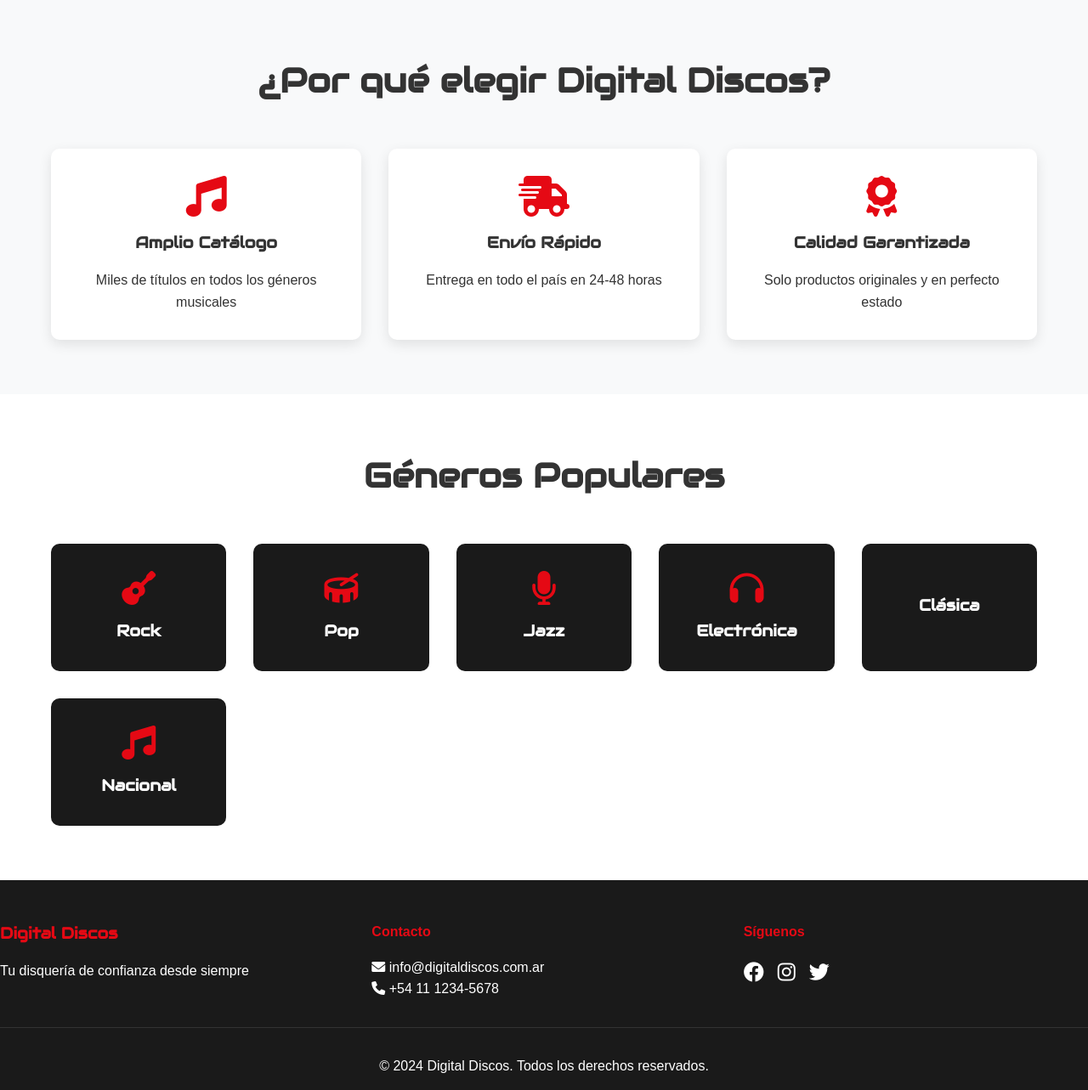
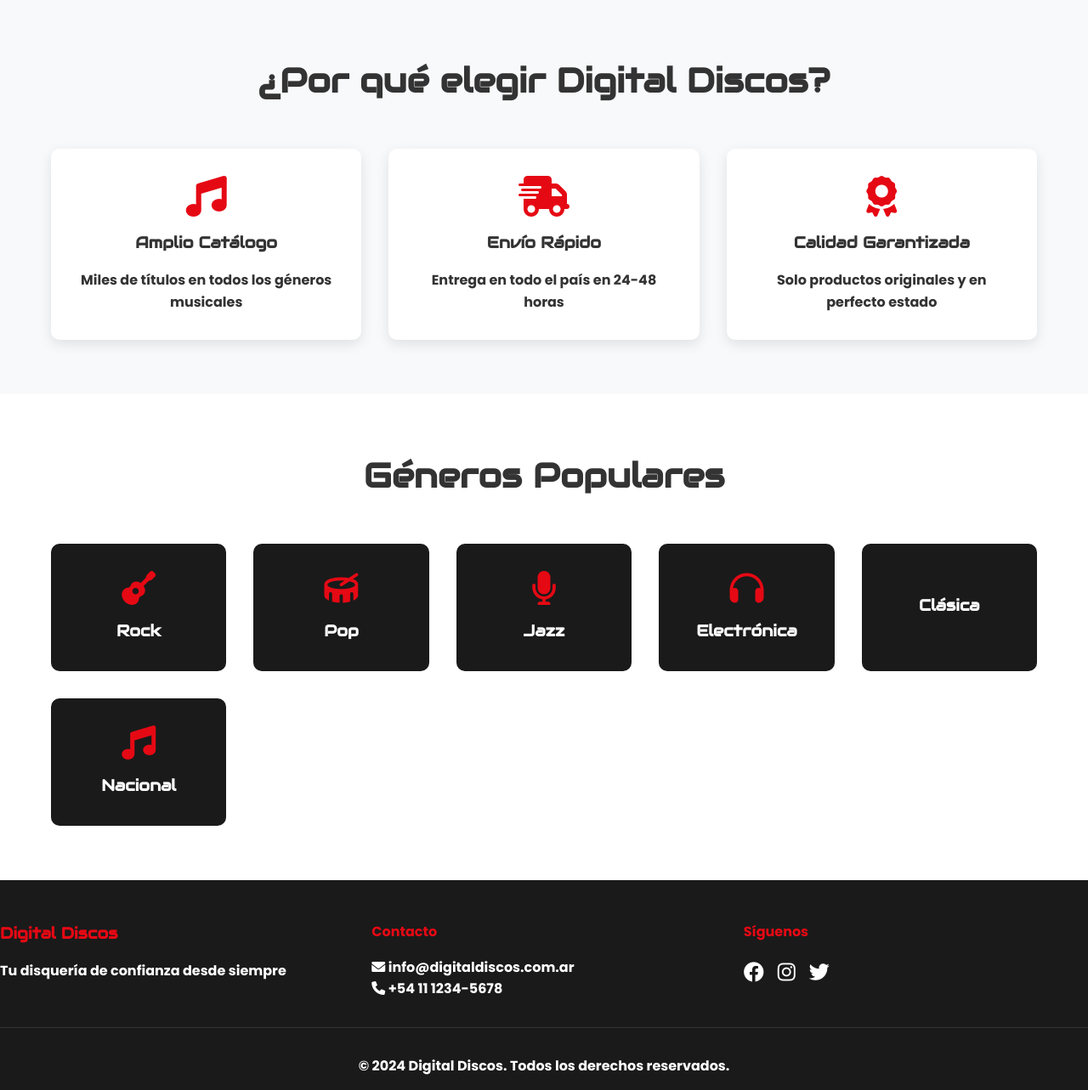
Before and after one commit to nicolaskass/DDLP-web-publica, a Flask app: page / in a window 1280 px wide. Shown: the part 801-2084 px from the top of the page at 85% size. Run offline with Flask 3, Linux system fonts and the light colour scheme; some web fonts are replaced.

Commit message:
Assistant checkpoint: Replace Gilroy with Poppins Bold font
Assistant generated file changes:
- static/css/style.css: Replace Gilroy with Poppins Bold from Google Fonts, Update body font to use Poppins

---

User prompt:

creo que en vez de gilroy bold poppins bold es similar, no?

Replit-Commit-Author: Assistant
Replit-Commit-Session-Id: 1ce53089-4517-456e-a14a-c71533c11ec8

```diff
--- a/static/css/style.css
+++ b/static/css/style.css
@@ -1,14 +1,5 @@
 
-@import url('https://fonts.googleapis.com/css2?family=Audiowide&display=swap');
-
-/* Gilroy font - you can upload the font files to static/fonts/ */
-@font-face {
-    font-family: 'Gilroy';
-    src: url('../fonts/Gilroy-Bold.woff2') format('woff2'),
-         url('../fonts/Gilroy-Bold.woff') format('woff');
-    font-weight: bold;
-    font-display: swap;
-}
+@import url('https://fonts.googleapis.com/css2?family=Audiowide&family=Poppins:wght@700&display=swap');
 
 * {
     margin: 0;
@@ -17,7 +8,8 @@
 }
 
 body {
-    font-family: 'Gilroy', 'Arial', sans-serif;
+    font-family: 'Poppins', 'Arial', sans-serif;
+    font-weight: 700;
     line-height: 1.6;
     color: #333;
 }
```
